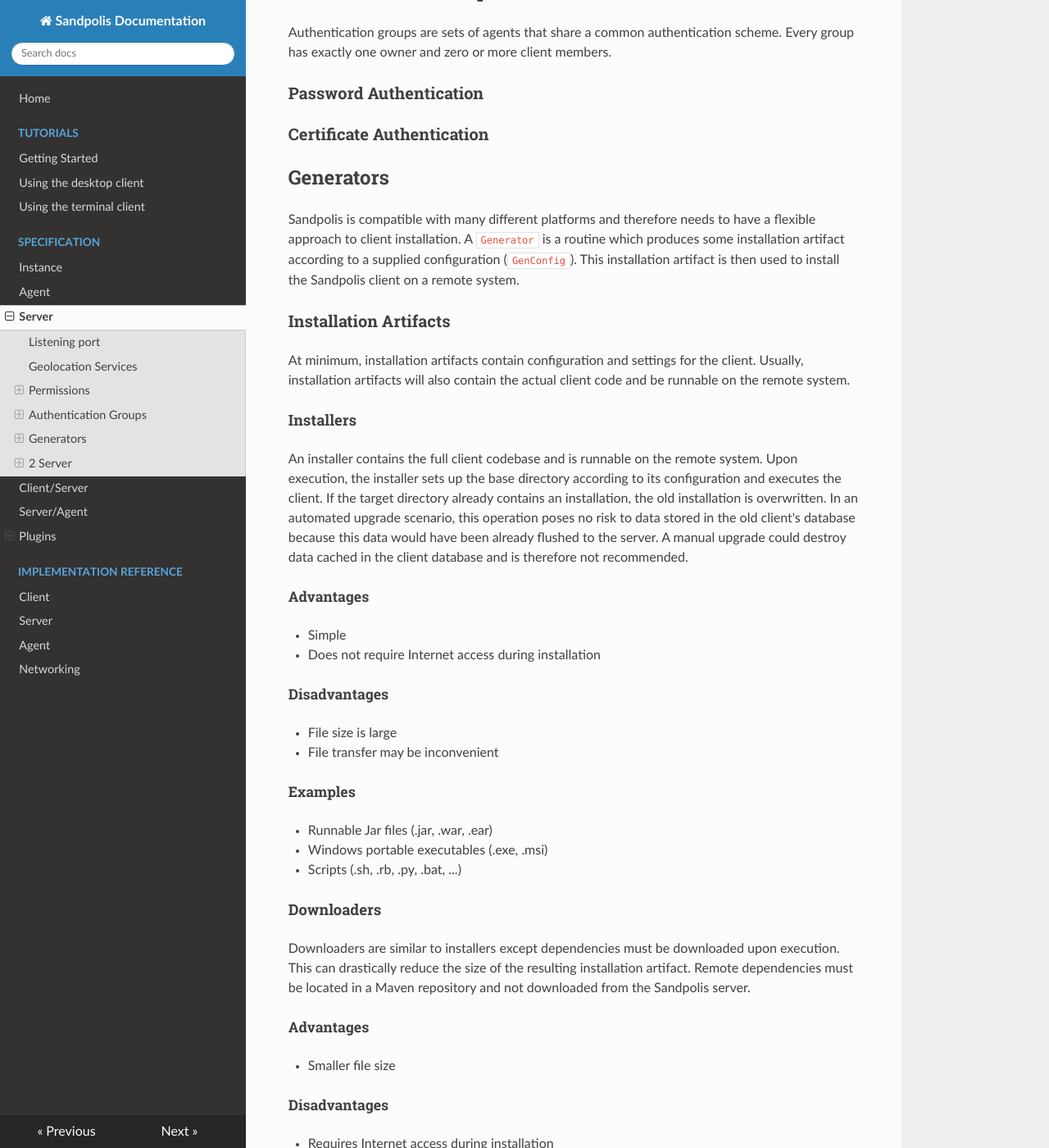
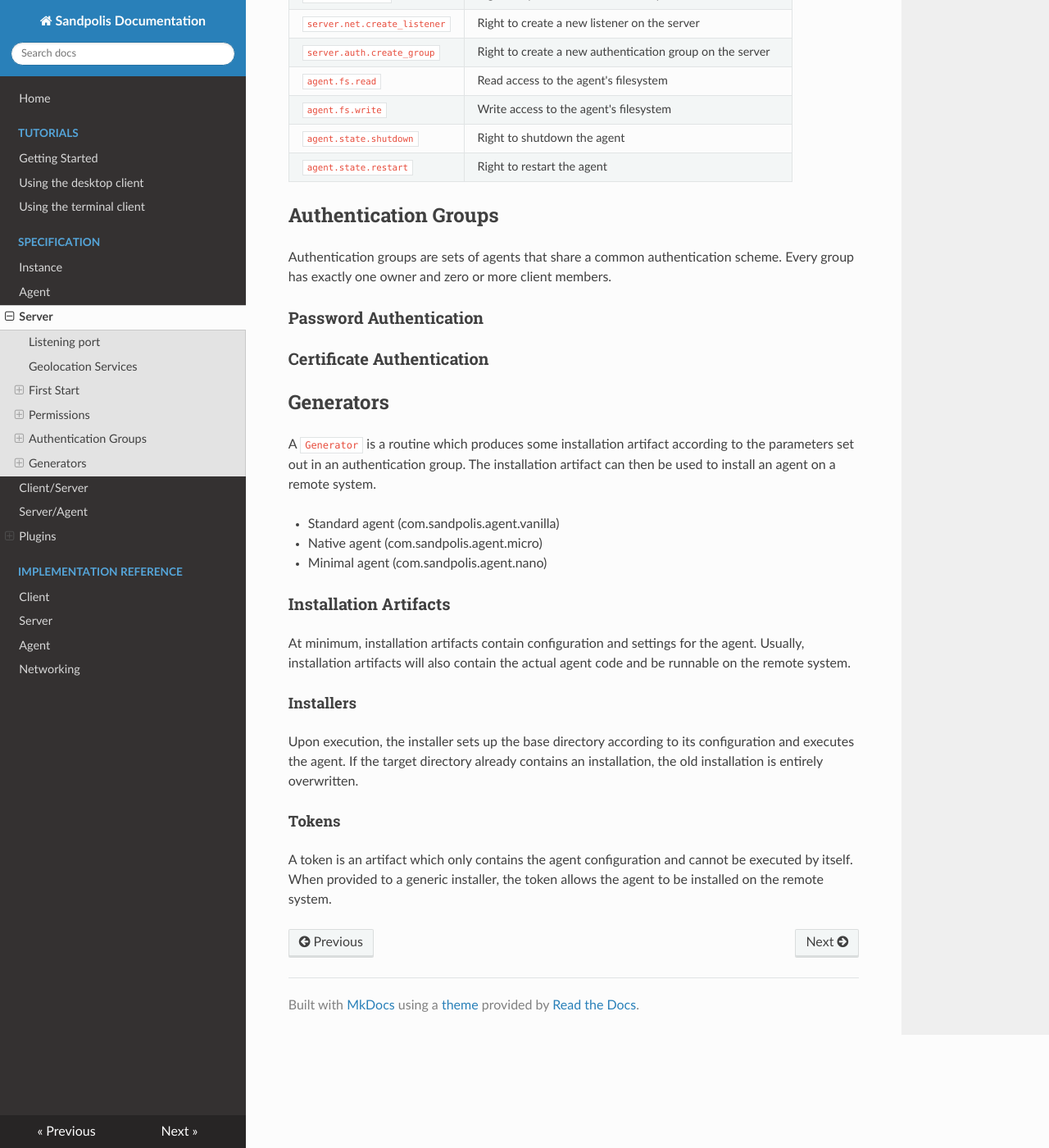
Before and after one commit to sandpolis/docs, an MkDocs documentation site: the page built from docs/specification/server.md, in a window 1280 px wide and 1400 px high, scrolled down 1646 px. Shown: the whole window at 82% size. Built offline with MkDocs 1.6.1, drawn with Linux system fonts in a browser that asks for light colours; nearby versions of some CDN libraries; some of the changed text lies outside the part shown.

Commit message:
Update getting started and server sections

```diff
--- a/docs/specification/server.md
+++ b/docs/specification/server.md
@@ -10,11 +10,11 @@
 Sandpolis is able to get its location information from several sources. To select
 a location service, the following configuration options are recognized:
 
-| Property   | Default | Description |
-|------------|---------|---|
-| `server.geolocation.service` | *ip-api.com* | The name of the geolocation service to use. Valid values are found in the table below. |
-| `server.geolocation.key` | *null* | The service API key |
-| `server.geolocation.expiration` | *240* | The cache timeout in hours |
+| Property                        | Default      | Description                                                                            |
+|---------------------------------|--------------|----------------------------------------------------------------------------------------|
+| `server.geolocation.service`    | *ip-api.com* | The name of the geolocation service to use. Valid values are found in the table below. |
+| `server.geolocation.key`        | *null*       | The service API key                                                                    |
+| `server.geolocation.expiration` | *240*        | The cache timeout in hours                                                             |
 
 The following public geolocation services are supported:
 
@@ -22,6 +22,15 @@
 |------------|------------|
 | <a href="https://ip-api.com" target="_blank">ip-api.com</a> | `ip-api.com` |
 | <a href="https://tools.keycdn.com/geo" target="_blank">tools.keycdn.com</a> | `keycdn.com` |
+
+## First Start
+If the server starts with ephemeral storage or an empty database, the server enters
+"first start" mode. This mode has the following implications:
+
+### Default admin password
+The admin password will be randomized and printed in the server log. All clients
+are required to force users to change the admin password and setup multi-factor
+authentication before proceeding after the first login.
 
 ## Permissions
 All user accounts are subject to a set of permissions controlling what server
@@ -31,23 +40,23 @@
 
 ### Permissions list
 
-| Permission | Description |
-|------------|-------------|
-| `server.generate` | Rights to use the generator |
-| `server.fs.read` | Read access to the server's filesystem |
-| `server.fs.write` | Write access to the server's filesystem |
-| `server.users.view` | Right to view usernames and permissions of all other users |
-| `server.users.create` | Right to create new users (of lesser or equal permissions) |
-| `server.state.stop` | Right to stop the server |
-| `server.state.shutdown` | Right to shutdown the server |
-| `server.state.restart` | Right to restart the server |
-| `server.net.view` | Right to open the network control panel |
-| `server.net.create_listener` | Right to create a new listener on the server |
-| `server.auth.create_group` | Right to create a new authentication group on the server |
-| `agent.fs.read` | Read access to the agent's filesystem |
-| `agent.fs.write` | Write access to the agent's filesystem |
-| `agent.state.shutdown` | Right to shutdown the agent |
-| `agent.state.restart` | Right to restart the agent |
+| Permission                   | Description                                                                                              |
+|------------------------------|----------------------------------------------------------------------------------------------------------|
+| `server.generate`            | Rights to use the generator                                                                              |
+| `server.fs.read`             | Read access to the server's filesystem                                                                   |
+| `server.fs.write`            | Write access to the server's filesystem                                                                  |
+| `server.users.view`          | Right to view usernames and permissions of all other users                                               |
+| `server.users.create`        | Right to create new users (of lesser or equal permissions)                                               |
+| `server.state.stop`          | Right to stop the server                                                                                 |
+| `server.state.shutdown`      | Right to shutdown the server                                                                             |
+| `server.state.restart`       | Right to restart the server                                                                              |
+| `server.net.view`            | Right to open the network control panel                                                                  |
+| `server.net.create_listener` | Right to create a new listener on the server                                                             |
+| `server.auth.create_group`   | Right to create a new authentication group on the server                                                 |
+| `agent.fs.read`              | Read access to the agent's filesystem                                                                    |
+| `agent.fs.write`             | Write access to the agent's filesystem                                                                   |
+| `agent.state.shutdown`       | Right to shutdown the agent                                                                              |
+| `agent.state.restart`        | Right to restart the agent                                                                               |
 
 ## Authentication Groups
 Authentication groups are sets of agents that share a common authentication scheme.
@@ -57,85 +66,19 @@
 ### Certificate Authentication
 
 ## Generators
-Sandpolis is compatible with many different platforms and therefore needs to have a flexible approach to client installation. A `Generator` is a routine which produces some installation artifact according to a supplied configuration (`GenConfig`). This installation artifact is then used to install the Sandpolis client on a remote system.
+A `Generator` is a routine which produces some installation artifact according
+to the parameters set out in an authentication group. The installation artifact
+can then be used to install an agent on a remote system.
+
+- Standard agent (com.sandpolis.agent.vanilla)
+- Native agent (com.sandpolis.agent.micro)
+- Minimal agent (com.sandpolis.agent.nano)
 
 ### Installation Artifacts
-At minimum, installation artifacts contain configuration and settings for the client. Usually, installation artifacts will also contain the actual client code and be runnable on the remote system.
+At minimum, installation artifacts contain configuration and settings for the agent. Usually, installation artifacts will also contain the actual agent code and be runnable on the remote system.
 
 #### Installers
-An installer contains the full client codebase and is runnable on the remote system. Upon execution, the installer sets up the base directory according to its configuration and executes the client. If the target directory already contains an installation, the old installation is overwritten.  In an automated upgrade scenario, this operation poses no risk to data stored in the old client's database because this data would have been already flushed to the server. A manual upgrade could destroy data cached in the client database and is therefore not recommended.
-
-##### Advantages
-- Simple
-- Does not require Internet access during installation
-
-##### Disadvantages
-- File size is large
-- File transfer may be inconvenient
-
-##### Examples
-- Runnable Jar files (.jar, .war, .ear)
-- Windows portable executables (.exe, .msi)
-- Scripts (.sh, .rb, .py, .bat, ...)
-
-#### Downloaders
-Downloaders are similar to installers except dependencies must be downloaded upon execution. This can drastically reduce the size of the resulting installation artifact. Remote dependencies must be located in a Maven repository and not downloaded from the Sandpolis server.
-
-##### Advantages
-- Smaller file size
-
-##### Disadvantages
-- Requires Internet access during installation
-- File transfer may be inconvenient
-
-##### Examples
-- Runnable Jar files (.jar, .war, .ear)
-- Windows portable executables (.exe, .msi)
-- Scripts (.sh, .rb, .py, .bat, ...)
+Upon execution, the installer sets up the base directory according to its configuration and executes the agent. If the target directory already contains an installation, the old installation is entirely overwritten.
 
 #### Tokens
-A token is an artifact which only contains the client configuration and cannot be executed by itself. When provided to a generic installer, the token allows the client to be installed on the remote system.
-
-##### Advantages
-- No files are transferred
-
-##### Disadvantages
-- More user interaction is required
-
-##### Examples
-- Barcodes for use on Android, IOS, etc...
-
-### Generators
-All installation artifacts are first generated on the server using a generator and then transferred to the requesting client (or client in the case of an automated upgrade).
-
-##### Generator Queue
-Since performing a generation is an infrequent task, the server maintains a simple queue of requests (generation configs) and fufills them serially. If the queue becomes full, incoming requests are dropped.
-
-##### Generator Configs
-A `GenConfig` specifies what type of generator should process it, any necessary options for that generator, and where to direct the resulting installation artifact. `GenConfigs` are implicitly created on the client from the graphical interface.
-
-## 2 Server
-Server installations are entirely contained in a single directory called the base directory. This base directory may not coincide with the base directory of an agent or client installation.
-
-###### 2.1 Filesystem Structure
-- `/base/server.jar` The server executable.
-- `/base/server.db` The server's only database.
-- `/base/lib` A directory for extracted libraries, regardless of instance prerequisites.
-	- `jar` Contains platform-independent Java libraries.
-	- `win` Contains Windows-specific native libraries.
-	- `lin` Contains Linux-specific native libraries.
-	- `osx` Contains OSX-specific native libraries.
-	- `bsd` Contains BSD-specific native libraries.
-	- `sol` Contains Solaris-specific native libraries.
-- `/base/tmp` A secondary temporary directory.
-
-###### 2.2 Additional Changes
-The server-installer makes additional platform specific changes upon installation:
-
-###### 2.2.1 Windows
-TODO: Research services
-###### 2.2.2 Linux
-###### 2.2.2.1 Systemd
-Management via systemd is supported.
-
-###### 2.2.3 Mac OS
+A token is an artifact which only contains the agent configuration and cannot be executed by itself. When provided to a generic installer, the token allows the agent to be installed on the remote system.
```
Also changed, not shown: docs/tutorials/getting_started.md (+49 -35 lines).
